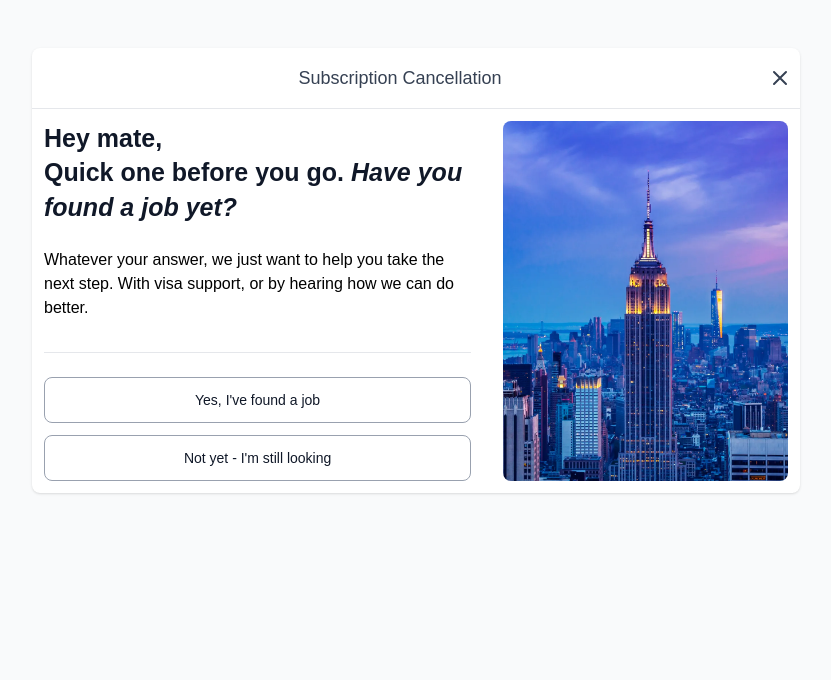
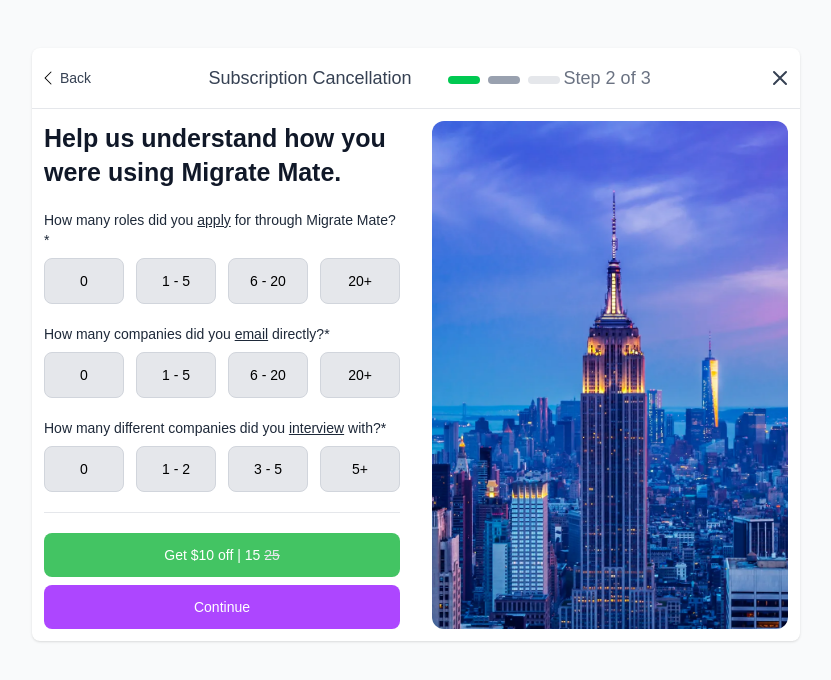
Before and after one commit to guptamayank9827/mm-cancel-flow-task-mayank, a Next.js app: page /cancel in a window 1280 px wide. Shown: the top 680 px of the page, without its empty margins (224-1055 px from the left). Built offline with nearby package versions, Linux system fonts and the light colour scheme.

Commit message:
Step2 UI for unemployed users

```diff
--- a/src/app/cancel/page.tsx
+++ b/src/app/cancel/page.tsx
@@ -14,13 +14,13 @@ import { useCancelFlowStore } from "@/store/CancelFlow";
 
 
 const TOTAL_STEPS = 3;
-const INITIAL_STEP = -1;
+const INITIAL_STEP = 1;
 
 export default function CancelPage() {
     const router = useRouter();
 
     // state
-    const [hasJob, setHasJob] = useState<boolean|null>(null);
+    const [hasJob, setHasJob] = useState<boolean|null>(false);
     const [step, setStep] = useState<number>(INITIAL_STEP);
     const [downSellAccepted, setDownSellAccepted] = useState<boolean>(false);
     const { state, setState } = useCancelFlowStore();
--- a/src/components/unemployed-steps/UnemployedUserCancel.tsx
+++ b/src/components/unemployed-steps/UnemployedUserCancel.tsx
@@ -27,7 +27,7 @@ export default function UnemployedUserCancel(props:UnemployedUserCancelProps) {
                 return (<UnemployedUserStep1 downSellVariant={props.downSellVariant} onSubmit={() => props.onSubmit()} onAccept={() => props.onAccept()} />);
 
             case 1:
-                return (<UnemployedUserStep2 onSubmit={() => props.onSubmit()} />);
+                return (<UnemployedUserStep2 downSellVariant={props.downSellVariant} onSubmit={() => props.onSubmit()} onAccept={() => props.onAccept()} />);
 
             case 2:
                 return (<UnemployedUserStep3 onSubmit={() => props.onSubmit()} />);
--- a/src/components/unemployed-steps/UnemployedUserStep2.tsx
+++ b/src/components/unemployed-steps/UnemployedUserStep2.tsx
@@ -1,27 +1,113 @@
 'use client';
 
+import {useState} from 'react';
+import Title from "@/components/Title";
+import FormInput from "@/components/FormInput";
+import { SingleChoiceQuestion } from "@/lib/types";
+
 type UnemployedUserStep2Props = {
+    downSellVariant: string|null;
     onSubmit: () => void;
+    onAccept: () => void;
 };
 
+const QUESTIONS:SingleChoiceQuestion[] = [
+    {
+        id: 0,
+        question: `How many roles did you <u>apply</u> for through Migrate Mate?*`,
+        type: "single-choice",
+        options: ["0", "1 - 5", "6 - 20", "20+"]
+    },
+    {
+        id: 1,
+        question: "How many companies did you <u>email</u> directly?*",
+        type: "single-choice",
+        options: ["0", "1 - 5", "6 - 20", "20+"]
+    },
+    {
+        id: 2,
+        question: "How many different companies did you <u>interview</u> with?*",
+        type: "single-choice",
+        options: ["0", "1 - 2", "3 - 5", "5+"]
+    }
+];
+
 export default function UnemployedUserStep2P(props:UnemployedUserStep2Props) {
+    const [appliedCount, setAppliedCount] = useState<string | null>(null);
+    const [emailedCount, setEmailedCount] = useState<string | null>(null);
+    const [interviewedCount, setInterviewedCount] = useState<string | null>(null);
 
     const canMoveAhead = true;
+
+    const handleFormInput = (id:number, value:string) => {
+        switch (id) {
+            case 0: setAppliedCount(value);   break;
+            case 1: setEmailedCount(value);   break;
+            case 2: setInterviewedCount(value);   break;
+            default: break;
+        }
+    }
 
     const moveToNextStep = () => {
         props.onSubmit();
     }
 
+    const handleOffer = () => {
+        props.onAccept();
+    };
+
+    const getSelectedValueByQuestionId = (id:number) => {
+        switch (id) {
+            case 0: return appliedCount;
+            case 1: return emailedCount;
+            case 2: return interviewedCount;
+            default: return null;
+        }
+    }
+
     return(
         <div className="flex flex-col">
 
-            <div>Step 2</div>
+            <div className="md:hidden">
+                <Title
+                    title="What&apos;s the main reason for cancelling?"
+                />
+            </div>
+
+            <div className="hidden md:inline">
+                <Title
+                    title="Help us understand how you were using Migrate Mate."
+                />
+            </div>
+
+            {QUESTIONS.map((question:SingleChoiceQuestion) => (
+                <FormInput
+                    key={question.id}
+                    question={question}
+                    selectedValue={getSelectedValueByQuestionId(question.id)}
+                    onSelect={(questionId:number, value:string) => handleFormInput(questionId, value)}
+                />
+            ))}
+
+            <hr className="mt-5 border-gray-200" />
+
 
             <div className="mt-5">
+                {props.downSellVariant === "B" && (
+                    <button
+                        className="w-full rounded-lg px-4 py-3 text-sm font-medium bg-[#43c463] text-white hover:bg-[#36a94e] transition-colors"
+                        onClick={handleOffer}
+                    >
+                        Get $10 off <span className="font-normal">|</span>{" "}
+                        <span className="text-white">{15}</span>{" "}
+                        <span className="line-through text-gray-200">{25}</span>
+                    </button>
+                )}
+
                 <button
                     onClick={moveToNextStep}
                     disabled={false}
-                    className={`w-full rounded-lg px-4 py-3 text-sm font-medium transition-colors ${
+                    className={`w-full mt-2 rounded-lg px-4 py-3 text-sm font-medium transition-colors ${
                         canMoveAhead
                         ? "bg-purple-500 text-white hover:bg-[#7b40fc]"
                         : "bg-gray-300 text-gray-500 cursor-not-allowed"
```
